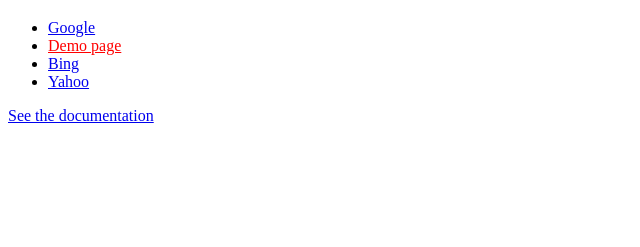
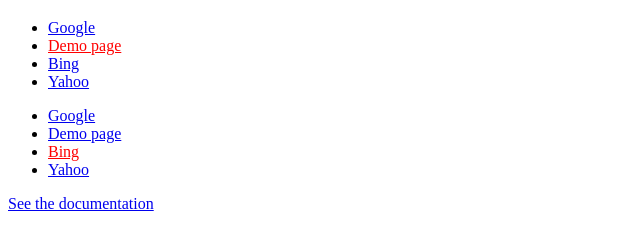
Before and after one commit to arielsalminen/TinyNav.js, a plain HTML site: page demo.html in a window 1280 px wide. Shown: the part 61-308 px from the top of the page, without its empty margins (0-640 px from the left). Drawn offline with nearby package versions, Linux system fonts and the light colour scheme.

Commit message:
Updated demo page to show two examples

```diff
--- a/demo.html
+++ b/demo.html
@@ -9,11 +9,11 @@
   <style>
     /* styles for desktop */
     .tinynav { display: none }
-    #nav .selected a { color: red }
+    #nav .selected a, #nav2 .selected a { color: red }
     /* styles for mobile */
     @media screen and (max-width: 600px) {
       .tinynav { display: block }
-      #nav { display: none }
+      #nav, #nav2 { display: none }
     }
   </style>
 
@@ -22,9 +22,14 @@
   <script>
     $(function () {
 
-      // TinyNav.js
+      // TinyNav.js 1
       $('#nav').tinyNav({
         active: 'selected'
+      });
+
+      // TinyNav.js 2
+      $('#nav2').tinyNav({
+        header: true
       });
 
     });
@@ -42,6 +47,14 @@
       <li><a href="http://yahoo.com">Yahoo</a></li>
     </ul>
 
+
+    <ul id="nav2">
+      <li><a href="http://google.com">Google</a></li>
+      <li><a href="demo.html">Demo page</a></li>
+      <li class="selected"><a href="http://bing.com">Bing</a></li>
+      <li><a href="http://yahoo.com">Yahoo</a></li>
+    </ul>
+
     <p><a href="http://tinynav.viljamis.com/">See the documentation</a></p>
 
 </body>
```
